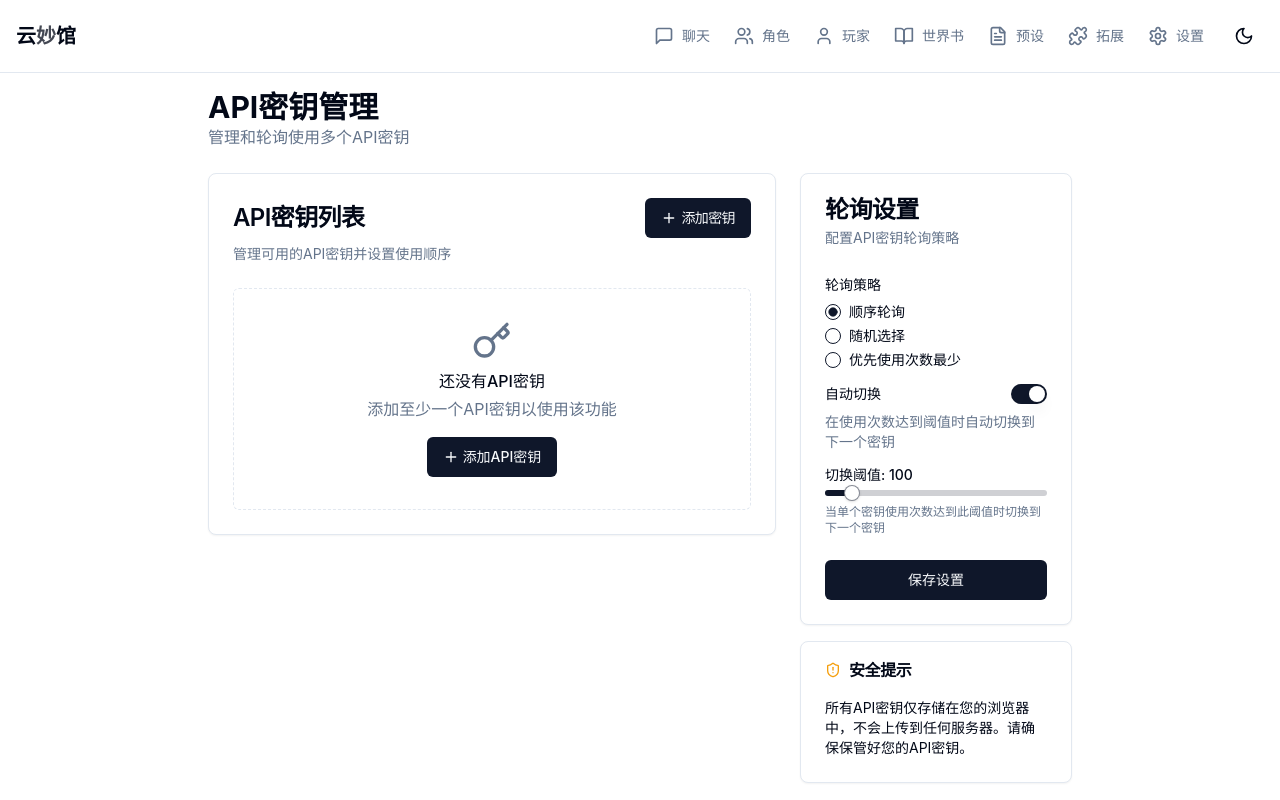
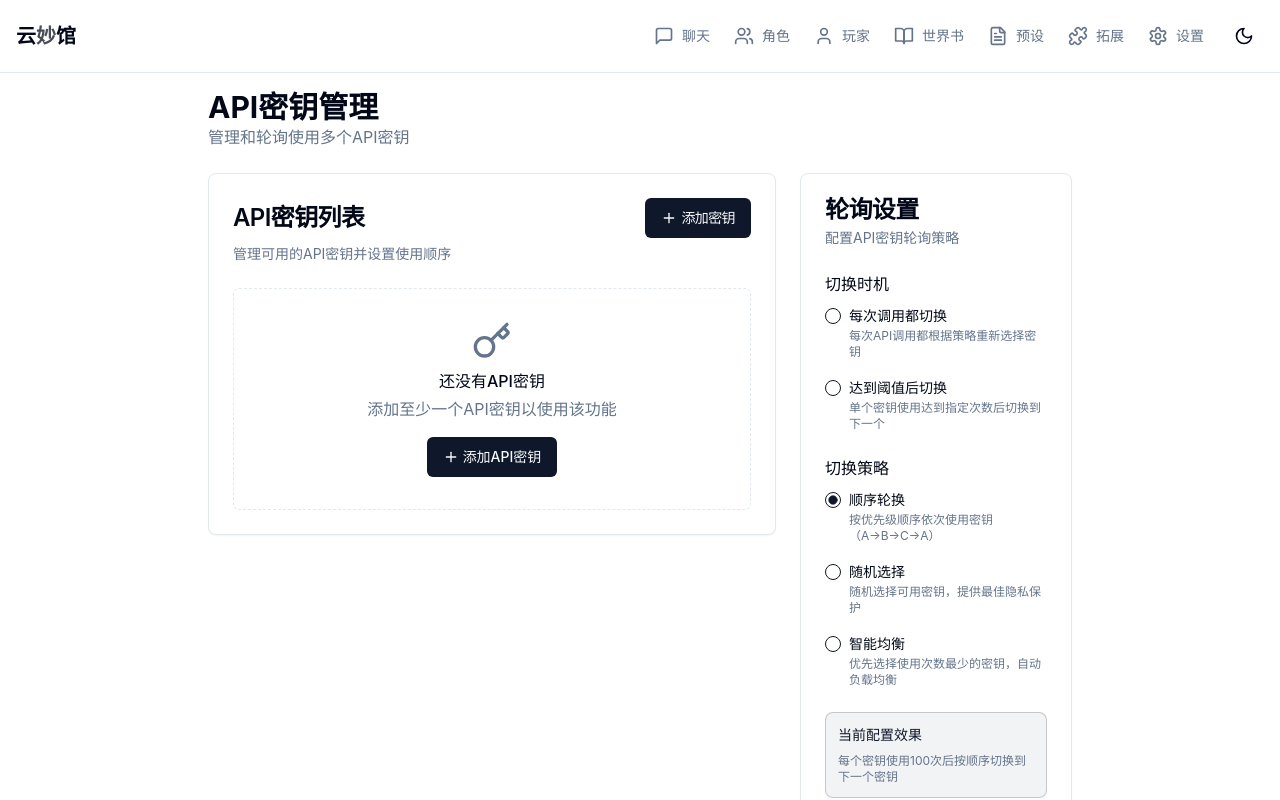
Before and after one commit to hcxmmx/YMG-re, a Next.js app: page /extensions/api-keys in a window 1280 px wide. Shown: the top 800 px of the page. Built offline with nearby package versions, Linux system fonts and the light colour scheme.

Commit message:
完善轮询逻辑

```diff
--- a/app/extensions/api-keys/page.tsx
+++ b/app/extensions/api-keys/page.tsx
@@ -54,8 +54,8 @@ export default function ApiKeysPage() {
   // 本地设置状态
   const [localSettings, setLocalSettings] = useState({
     rotationStrategy: "sequential" as "sequential" | "random" | "least-used",
-    autoSwitch: true,
-    switchThreshold: 100
+    switchTiming: "threshold" as "every-call" | "threshold",
+    switchThreshold: 50
   });
 
   // 加载API密钥
@@ -68,7 +68,7 @@ export default function ApiKeysPage() {
     if (settings) {
       setLocalSettings({
         rotationStrategy: settings.rotationStrategy,
-        autoSwitch: settings.autoSwitch,
+        switchTiming: settings.switchTiming,
         switchThreshold: settings.switchThreshold
       });
     }
@@ -289,9 +289,68 @@ export default function ApiKeysPage() {
                 配置API密钥轮询策略
               </CardDescription>
             </CardHeader>
-            <CardContent className="space-y-4">
-              <div className="space-y-2">
-                <Label>轮询策略</Label>
+            <CardContent className="space-y-6">
+              {/* 切换时机选择 */}
+              <div className="space-y-3">
+                <Label className="text-base font-medium">切换时机</Label>
+                <RadioGroup
+                  value={localSettings.switchTiming}
+                  onValueChange={(value: string) =>
+                    setLocalSettings(prev => ({
+                      ...prev,
+                      switchTiming: value as "every-call" | "threshold"
+                    }))
+                  }
+                  className="space-y-3"
+                >
+                  <div className="space-y-1">
+                    <div className="flex items-center space-x-2">
+                      <RadioGroupItem value="every-call" id="every-call" />
+                      <Label htmlFor="every-call" className="font-medium">每次调用都切换</Label>
+                    </div>
+                    <p className="text-xs text-muted-foreground ml-6">
+                      每次API调用都根据策略重新选择密钥
+                    </p>
+                  </div>
+                  <div className="space-y-1">
+                    <div className="flex items-center space-x-2">
+                      <RadioGroupItem value="threshold" id="threshold" />
+                      <Label htmlFor="threshold" className="font-medium">达到阈值后切换</Label>
+                    </div>
+                    <p className="text-xs text-muted-foreground ml-6">
+                      单个密钥使用达到指定次数后切换到下一个
+                    </p>
+                  </div>
+                </RadioGroup>
+              </div>
+
+              {/* 阈值设置 */}
+              {localSettings.switchTiming === 'threshold' && (
+                <div className="space-y-3 p-3 bg-muted/30 rounded-lg">
+                  <div className="flex items-center justify-between">
+                    <Label className="font-medium">切换阈值: {localSettings.switchThreshold} 次</Label>
+                  </div>
+                  <Slider
+                    value={[localSettings.switchThreshold]}
+                    min={1}
+                    max={200}
+                    step={1}
+                    onValueChange={(values) =>
+                      setLocalSettings(prev => ({ ...prev, switchThreshold: values[0] }))
+                    }
+                    className="w-full"
+                  />
+                  <div className="flex justify-between text-xs text-muted-foreground">
+                    <span>1次 (极频繁)</span>
+                    <span>50次 (推荐)</span>
+                    <span>200次 (高用量)</span>
+                  </div>
+                </div>
+              )}
+
+              {/* 切换策略选择 */}
+              <div className="space-y-3">
+                <Label className="text-base font-medium">切换策略</Label>
                 <RadioGroup
                   value={localSettings.rotationStrategy}
                   onValueChange={(value: string) =>
@@ -300,57 +359,56 @@ export default function ApiKeysPage() {
                       rotationStrategy: value as "sequential" | "random" | "least-used"
                     }))
                   }
+                  className="space-y-3"
                 >
+                  <div className="space-y-1">
                     <div className="flex items-center space-x-2">
                       <RadioGroupItem value="sequential" id="sequential" />
-                    <Label htmlFor="sequential">顺序轮询</Label>
+                      <Label htmlFor="sequential" className="font-medium">顺序轮换</Label>
                     </div>
+                    <p className="text-xs text-muted-foreground ml-6">
+                      按优先级顺序依次使用密钥（A→B→C→A）
+                    </p>
+                  </div>
+                  <div className="space-y-1">
                     <div className="flex items-center space-x-2">
                       <RadioGroupItem value="random" id="random" />
-                    <Label htmlFor="random">随机选择</Label>
+                      <Label htmlFor="random" className="font-medium">随机选择</Label>
                     </div>
+                    <p className="text-xs text-muted-foreground ml-6">
+                      随机选择可用密钥，提供最佳隐私保护
+                    </p>
+                  </div>
+                  <div className="space-y-1">
                     <div className="flex items-center space-x-2">
                       <RadioGroupItem value="least-used" id="least-used" />
-                    <Label htmlFor="least-used">优先使用次数最少</Label>
+                      <Label htmlFor="least-used" className="font-medium">智能均衡</Label>
+                    </div>
+                    <p className="text-xs text-muted-foreground ml-6">
+                      优先选择使用次数最少的密钥，自动负载均衡
+                    </p>
                   </div>
                 </RadioGroup>
               </div>
 
-              <div className="space-y-2">
-                <div className="flex items-center justify-between">
-                  <Label htmlFor="auto-switch">自动切换</Label>
-                  <Switch
-                    id="auto-switch"
-                    checked={localSettings.autoSwitch}
-                    onCheckedChange={(checked) =>
-                      setLocalSettings(prev => ({ ...prev, autoSwitch: checked }))
+              {/* 当前配置预览 */}
+              <div className="p-3 bg-primary/5 border border-primary/20 rounded-lg">
+                <h4 className="text-sm font-medium text-primary mb-2">当前配置效果</h4>
+                <p className="text-xs text-muted-foreground">
+                  {localSettings.switchTiming === 'every-call'
+                    ? `每次API调用都会${
+                        localSettings.rotationStrategy === 'sequential' ? '按顺序选择下一个密钥' :
+                        localSettings.rotationStrategy === 'random' ? '随机选择一个密钥' :
+                        '选择使用次数最少的密钥'
+                      }`
+                    : `每个密钥使用${localSettings.switchThreshold}次后${
+                        localSettings.rotationStrategy === 'sequential' ? '按顺序切换到下一个密钥' :
+                        localSettings.rotationStrategy === 'random' ? '随机选择下一个不同的密钥' :
+                        '切换到使用次数最少的密钥'
+                      }`
                   }
-                  />
-                </div>
-                <p className="text-sm text-muted-foreground">
-                  在使用次数达到阈值时自动切换到下一个密钥
                 </p>
               </div>
-
-              {localSettings.autoSwitch && (
-                <div className="space-y-2">
-                  <div className="flex items-center justify-between">
-                    <Label>切换阈值: {localSettings.switchThreshold}</Label>
-                  </div>
-                  <Slider
-                    value={[localSettings.switchThreshold]}
-                    min={10}
-                    max={1000}
-                    step={10}
-                    onValueChange={(values) =>
-                      setLocalSettings(prev => ({ ...prev, switchThreshold: values[0] }))
-                    }
-                  />
-                  <p className="text-xs text-muted-foreground">
-                    当单个密钥使用次数达到此阈值时切换到下一个密钥
-                  </p>
-                </div>
-              )}
             </CardContent>
             <CardFooter>
               <Button className="w-full" onClick={handleSaveSettings}>
--- a/lib/storage.ts
+++ b/lib/storage.ts
@@ -105,7 +105,7 @@ interface AppDB extends DBSchema {
       id: string;
       rotationStrategy: 'sequential' | 'random' | 'least-used';
       activeKeyId: string | null;
-      autoSwitch: boolean;
+      switchTiming: 'every-call' | 'threshold';
       switchThreshold: number;
     };
   };
@@ -2232,8 +2232,21 @@ export const apiKeyStorage = {
         id: 'settings',
         rotationStrategy: 'sequential',
         activeKeyId: null,
-        autoSwitch: true,
-        switchThreshold: 100
+        switchTiming: 'threshold',
+        switchThreshold: 50
+      };
+      await db.put('apiKeySettings', settings);
+    }
+
+    // 兼容旧版本：如果存在autoSwitch字段，转换为新格式
+    if ('autoSwitch' in settings) {
+      const oldSettings = settings as any;
+      settings = {
+        id: 'settings',
+        rotationStrategy: settings.rotationStrategy,
+        activeKeyId: settings.activeKeyId,
+        switchTiming: oldSettings.autoSwitch ? 'threshold' : 'every-call',
+        switchThreshold: settings.switchThreshold || 50
       };
       await db.put('apiKeySettings', settings);
     }
@@ -2257,7 +2270,7 @@ export const apiKeyStorage = {
     return updatedSettings;
   },
 
-  // 获取下一个可用的API密钥（根据轮询策略）
+  // 获取下一个可用的API密钥（根据轮询策略和切换时机）
   async getNextApiKey(): Promise<ApiKey | undefined> {
     const settings = await this.getApiKeySettings();
     const allKeys = await this.listApiKeys();
@@ -2269,7 +2282,18 @@ export const apiKeyStorage = {
       return undefined;
     }
 
-    // 根据不同的轮询策略选择下一个密钥
+    // 根据切换时机决定逻辑
+    if (settings.switchTiming === 'every-call') {
+      // 每次调用都切换：直接根据策略选择
+      return this.selectKeyByStrategy(enabledKeys, settings);
+    } else {
+      // 达到阈值后切换：检查当前密钥是否需要切换
+      return this.selectKeyWithThreshold(enabledKeys, settings);
+    }
+  },
+
+  // 根据策略选择密钥（用于每次调用切换）
+  async selectKeyByStrategy(enabledKeys: ApiKey[], settings: ApiKeySettings): Promise<ApiKey> {
     switch (settings.rotationStrategy) {
       case 'random':
         // 随机选择一个密钥
@@ -2281,46 +2305,81 @@ export const apiKeyStorage = {
 
       case 'sequential':
       default:
-        // 找到当前活动密钥的索引
+        // 顺序轮换：找到当前活动密钥的下一个
         const currentIndex = enabledKeys.findIndex(key => key.id === settings.activeKeyId);
-
-        // 如果找不到当前密钥或者当前密钥的使用次数超过阈值，选择下一个密钥
-        if (currentIndex === -1 ||
-            !settings.activeKeyId ||
-            (settings.autoSwitch &&
-             enabledKeys[currentIndex].usageCount >= settings.switchThreshold)) {
-          // 选择下一个密钥（环形索引）
-          const nextIndex = (currentIndex + 1) % enabledKeys.length;
-          const nextKey = enabledKeys[nextIndex];
-
-          // 更新活动密钥ID
-          await this.updateApiKeySettings({ activeKeyId: nextKey.id });
-          return nextKey;
+        const nextIndex = currentIndex === -1 ? 0 : (currentIndex + 1) % enabledKeys.length;
+        const nextKey = enabledKeys[nextIndex];
+
+        // 更新活动密钥ID
+        await this.updateApiKeySettings({ activeKeyId: nextKey.id });
+        return nextKey;
+    }
+  },
+
+  // 根据阈值选择密钥（用于达到阈值后切换）
+  async selectKeyWithThreshold(enabledKeys: ApiKey[], settings: ApiKeySettings): Promise<ApiKey> {
+    // 找到当前活动密钥
+    const currentKey = enabledKeys.find(key => key.id === settings.activeKeyId);
+
+    // 如果没有当前密钥或已达到阈值，需要切换
+    const needSwitch = !currentKey ||
+                      !settings.activeKeyId ||
+                      (currentKey.usageCount || 0) >= settings.switchThreshold;
+
+    if (!needSwitch) {
+      // 继续使用当前密钥
+      return currentKey!;
+    }
+
+    // 需要切换，根据策略选择下一个密钥
+    let nextKey: ApiKey;
+
+    switch (settings.rotationStrategy) {
+      case 'random':
+        // 随机选择一个不同的密钥（如果有多个的话）
+        const otherKeys = enabledKeys.filter(key => key.id !== settings.activeKeyId);
+        if (otherKeys.length > 0) {
+          nextKey = otherKeys[Math.floor(Math.random() * otherKeys.length)];
+        } else {
+          nextKey = enabledKeys[0]; // 只有一个密钥时使用它
         }
-
-        // 返回当前活动密钥
-        return enabledKeys[currentIndex];
-    }
+        break;
+
+      case 'least-used':
+        // 选择使用次数最少的密钥
+        nextKey = enabledKeys.sort((a, b) => (a.usageCount || 0) - (b.usageCount || 0))[0];
+        break;
+
+      case 'sequential':
+      default:
+        // 顺序选择下一个密钥
+        const currentIndex = enabledKeys.findIndex(key => key.id === settings.activeKeyId);
+        const nextIndex = (currentIndex + 1) % enabledKeys.length;
+        nextKey = enabledKeys[nextIndex];
+        break;
+    }
+
+    // 更新活动密钥ID
+    await this.updateApiKeySettings({ activeKeyId: nextKey.id });
+    return nextKey;
   },
 
   // 获取当前活动的API密钥
   async getActiveApiKey(): Promise<ApiKey | undefined> {
     const settings = await this.getApiKeySettings();
 
-    // 如果没有设置活动密钥，或者设置为自动切换，获取下一个密钥
-    if (!settings.activeKeyId || settings.autoSwitch) {
+    // 如果没有设置活动密钥，获取下一个密钥
+    if (!settings.activeKeyId) {
       return this.getNextApiKey();
     }
 
-    // 获取设置的活动密钥
-    const activeKey = await this.getApiKey(settings.activeKeyId);
-
-    // 如果活动密钥不存在或已禁用，获取下一个密钥
-    if (!activeKey || !activeKey.enabled) {
+    // 对于"每次调用都切换"模式，总是获取下一个密钥
+    if (settings.switchTiming === 'every-call') {
       return this.getNextApiKey();
     }
 
-    return activeKey;
+    // 对于"达到阈值后切换"模式，检查是否需要切换
+    return this.getNextApiKey();
   }
 };
 
--- a/lib/types.ts
+++ b/lib/types.ts
@@ -276,6 +276,6 @@ export interface ApiKey {
 export interface ApiKeySettings {
   rotationStrategy: 'sequential' | 'random' | 'least-used'; // 轮询策略
   activeKeyId: string | null;                             // 当前活动密钥ID
-  autoSwitch: boolean;                                   // 是否自动切换密钥
+  switchTiming: 'every-call' | 'threshold';               // 切换时机：每次调用 | 达到阈值
   switchThreshold: number;                               // 切换阈值（使用次数）
 }
```
Lines whose indentation alone changed are shown as unchanged.
